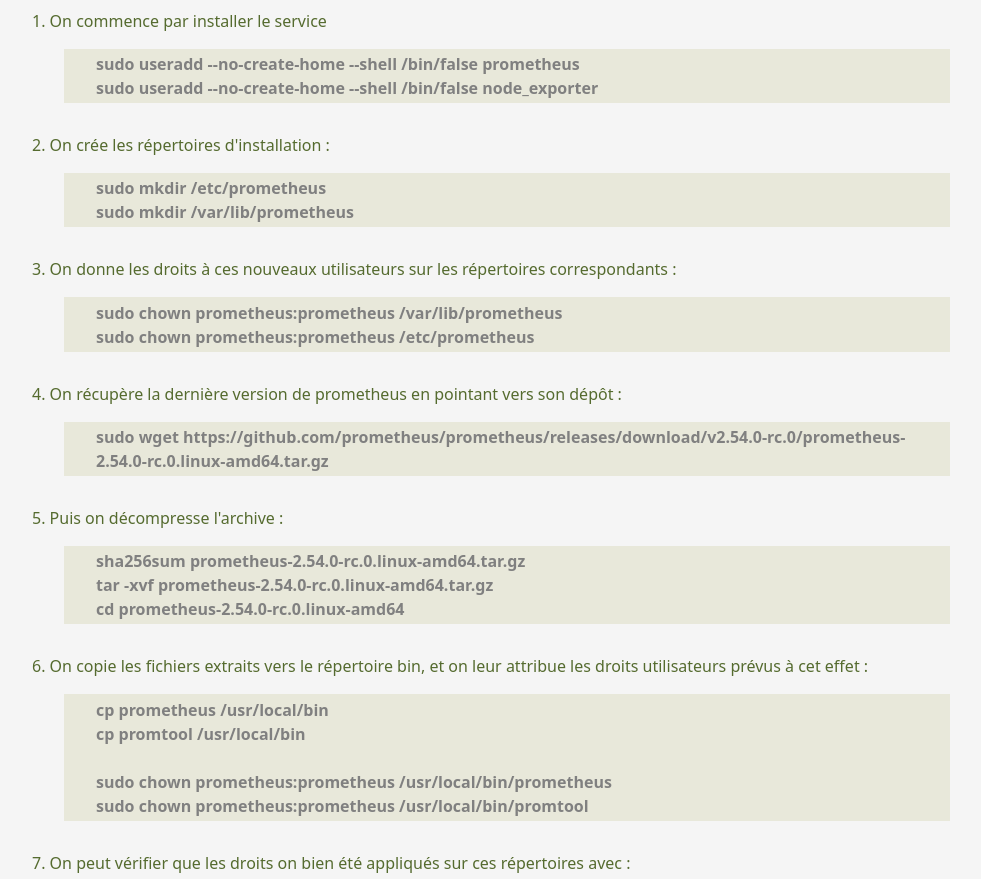
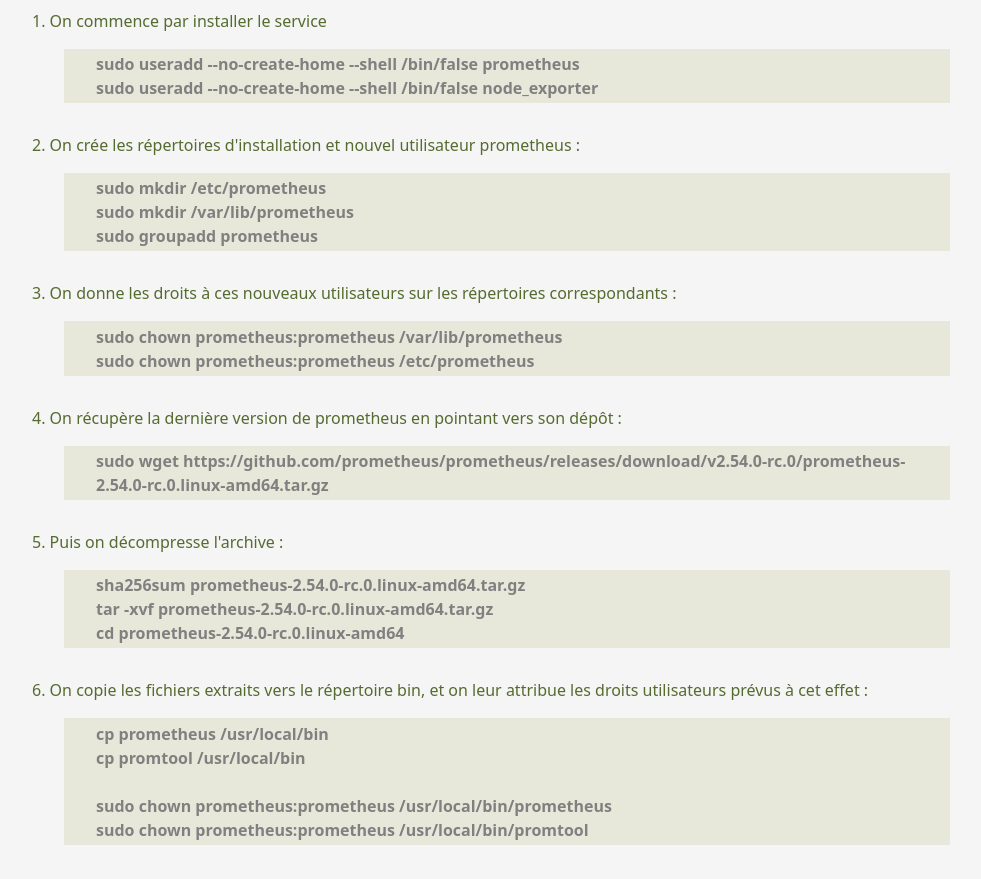
Before and after one commit to GitMalice/startReact, a React (Vite) app: page /monitoring in a window 1280 px wide. Shown: the part 3563-4442 px from the top of the page, without its empty margins (133-1114 px from the left). Built offline with nearby package versions, Linux system fonts and the light colour scheme.

Commit message:
add groupadd command

```diff
--- a/src/components/Monitoring.tsx
+++ b/src/components/Monitoring.tsx
@@ -120,11 +120,16 @@
         <br />
         sudo useradd --no-create-home --shell /bin/false node_exporter
       </p>
-      <p>2. On crée les répertoires d'installation :</p>
+      <p>
+        2. On crée les répertoires d'installation et nouvel utilisateur
+        prometheus :
+      </p>
       <p className="code">
         sudo mkdir /etc/prometheus
         <br />
         sudo mkdir /var/lib/prometheus
+        <br />
+        sudo groupadd prometheus
       </p>
       <p>
         3. On donne les droits à ces nouveaux utilisateurs sur les répertoires
```
